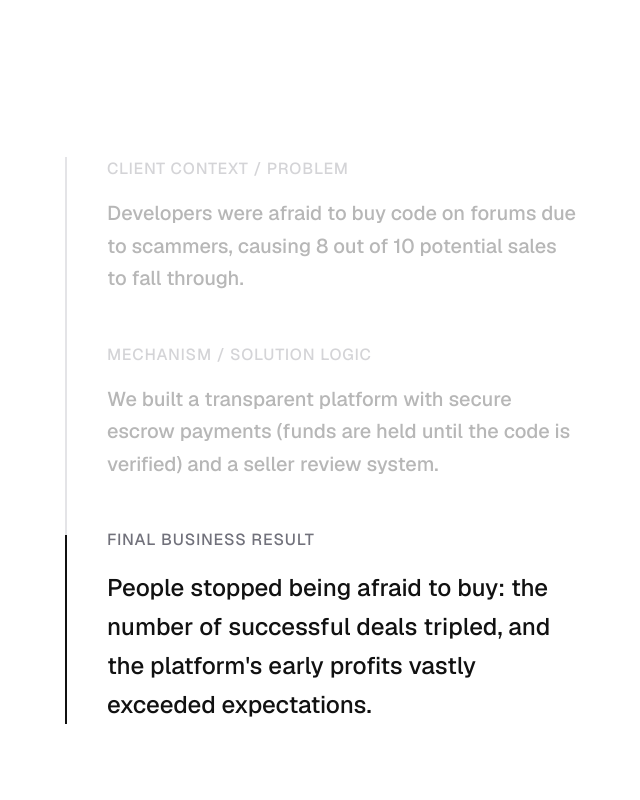
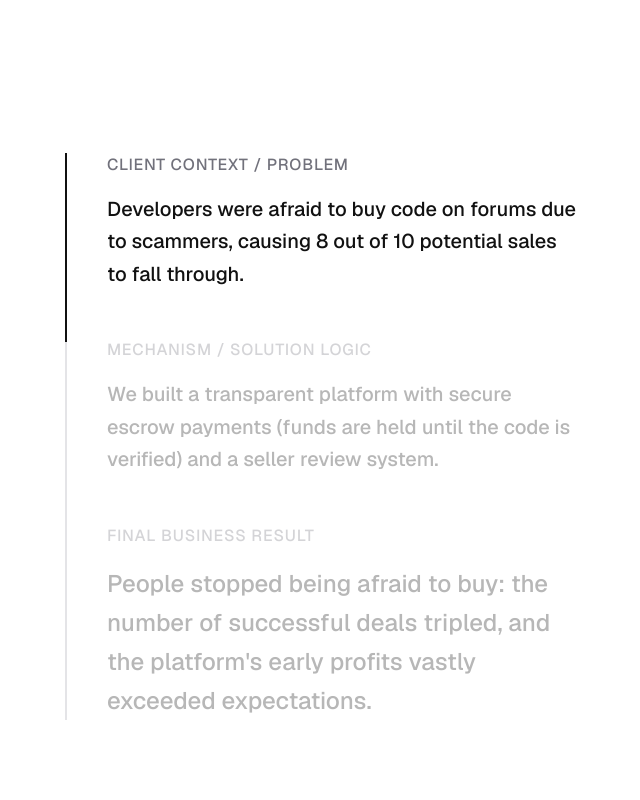
Before and after one commit to bkmz911/bkmz-portfolio, a Next.js app: page /en/project/code_venture in a window 1280 px wide. Shown: the part 1000-1800 px from the top of the page, without its empty margins (575-1215 px from the left). Built offline with nearby package versions, Linux system fonts and the light colour scheme.

Commit message:
style: speed up sticky scroll animation and reduce margins

```diff
--- a/app/[locale]/project/[slug]/page.tsx
+++ b/app/[locale]/project/[slug]/page.tsx
@@ -140,8 +140,8 @@ export default function ProjectDetail() {
                 <div className="w-full md:w-[60%] lg:w-[50%] ml-auto lg:pr-24">
 
                     {t(`${slug}.businessPain`) !== `ProjectDetail.${slug}.businessPain` && t(`${slug}.businessPain`) !== "" && (
-                        <div ref={containerRef} className="md:h-[250vh] relative mb-20 md:mb-32">
-                            <div className="md:sticky md:top-32 md:h-[calc(100vh-12rem)] flex flex-col justify-center">
+                        <div ref={containerRef} className="md:h-[120vh] relative mb-12 md:mb-20">
+                            <div className="md:sticky md:top-32 h-auto flex flex-col justify-start py-4">
                                 <div className="flex flex-col gap-10 md:gap-12 border-l-2 border-zinc-200 pl-6 md:pl-10 relative">
                                     {/* Decorative accent */}
                                     <motion.div
```
